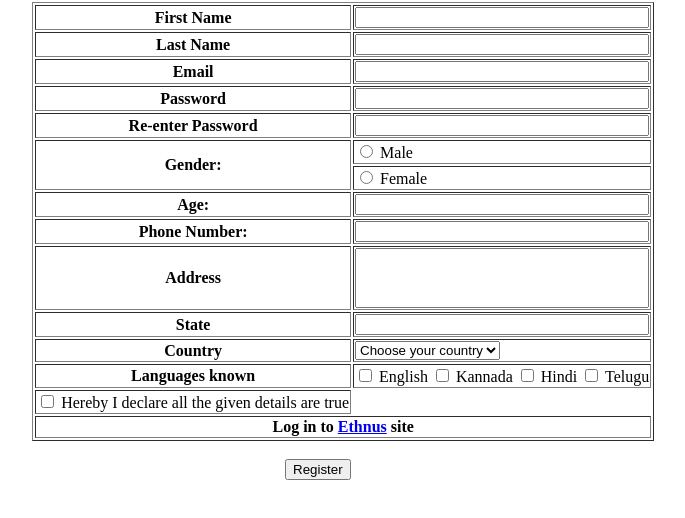
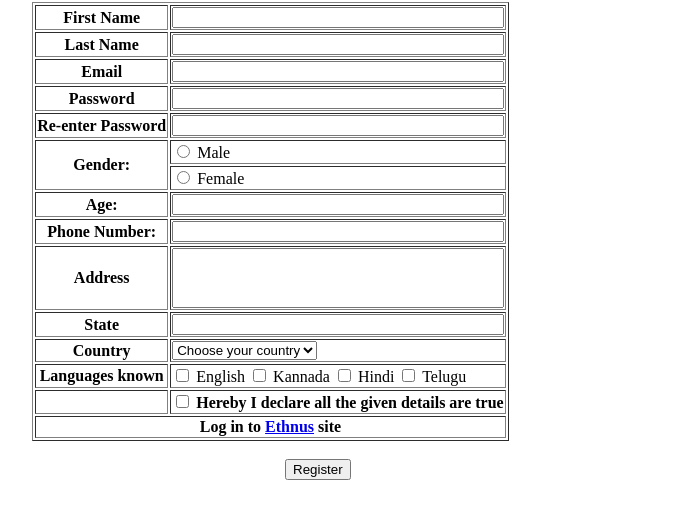
Before and after one commit to Chirayu-Vyas/Chirayu-Vyas.github.io, a plain HTML site: page TASK5.html in a window 1280 px wide. Shown: the part 64-582 px from the top of the page, without its empty margins (355-1040 px from the left). Drawn offline with Linux system fonts and the light colour scheme.

Commit message:
Update TASK5.html

```diff
--- a/TASK5.html
+++ b/TASK5.html
@@ -114,6 +114,7 @@
 
         <tr>
             <td>
+            <th colspan="2">
             <input type="checkbox">
             Hereby I declare all the given details are true
             </td>
```
